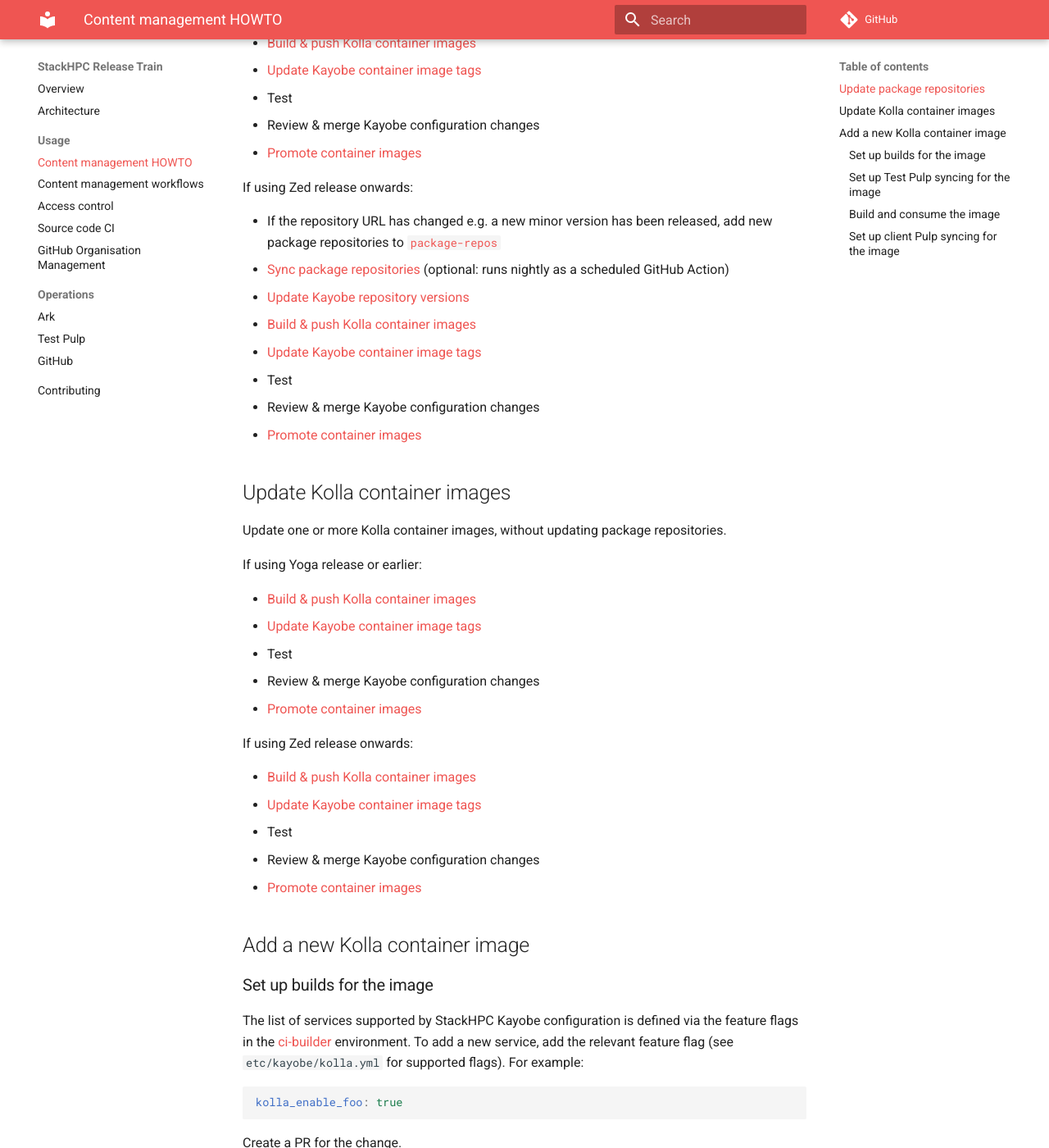
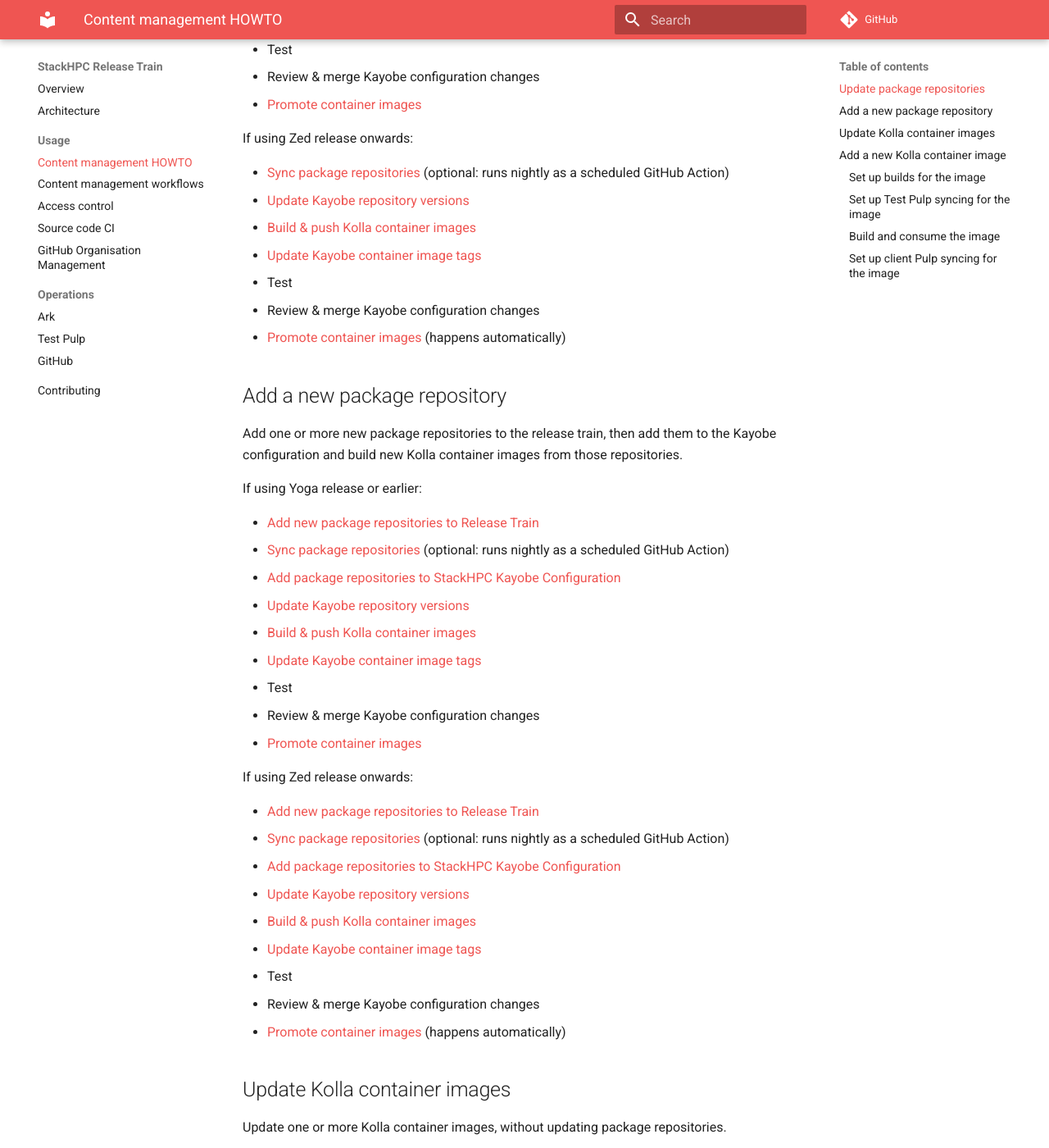
Before and after one commit to stackhpc/stackhpc-release-train, an MkDocs documentation site: the page built from docs/usage/content-howto.md, in a window 1280 px wide and 1400 px high, scrolled down 543 px. Shown: the whole window at 82% size. Built offline with MkDocs 1.6.1 and Material for MkDocs 9.7.7, drawn with Linux system fonts in a browser that asks for light colours; comment, search, counter and statistics services are not loaded; some of the changed text lies outside the part shown.

Commit message:
docs: Add info on how to add new package repos to Kayobe config

```diff
--- a/docs/usage/content-howto.md
+++ b/docs/usage/content-howto.md
@@ -9,7 +9,6 @@ Update one or more package repositories to a new version, then build new Kolla c
 
 If using Yoga release or earlier:
 
-* If the repository URL has changed e.g. a new minor version has been released, add new package repositories to [`package-repos`](https://github.com/stackhpc/stackhpc-release-train/blob/main/ansible/inventory/group_vars/all/package-repos)
 * [Sync package repositories](content-workflows.md#syncing-package-repositories) (optional: runs nightly as a scheduled GitHub Action)
 * [Update Kayobe repository versions](content-workflows.md#updating-package-repository-versions-in-kayobe-configuration)
 * [Build & push Kolla container images](content-workflows.md#building-container-images)
@@ -20,14 +19,41 @@ If using Yoga release or earlier:
 
 If using Zed release onwards:
 
-* If the repository URL has changed e.g. a new minor version has been released, add new package repositories to [`package-repos`](https://github.com/stackhpc/stackhpc-release-train/blob/main/ansible/inventory/group_vars/all/package-repos)
 * [Sync package repositories](content-workflows.md#syncing-package-repositories) (optional: runs nightly as a scheduled GitHub Action)
 * [Update Kayobe repository versions](content-workflows.md#updating-package-repository-versions-in-kayobe-configuration)
 * [Build & push Kolla container images](content-workflows.md#building-container-images)
 * [Update Kayobe container image tags](content-workflows.md#updating-container-image-tags-in-kayobe-configuration-zed-release-onwards)
 * Test
 * Review & merge Kayobe configuration changes
-* [Promote container images](content-workflows.md#promoting-container-images-zed-release-onwards)
+* [Promote container images](content-workflows.md#promoting-container-images-zed-release-onwards) (happens automatically)
+
+## Add a new package repository
+
+Add one or more new package repositories to the release train, then add them to the Kayobe configuration and build new Kolla container images from those repositories.
+
+If using Yoga release or earlier:
+
+* [Add new package repositories to Release Train](content-workflows.md#add-new-package-repositories-to-release-train)
+* [Sync package repositories](content-workflows.md#syncing-package-repositories) (optional: runs nightly as a scheduled GitHub Action)
+* [Add package repositories to StackHPC Kayobe Configuration](content-workflows.md#adding-package-repositories-in-kayobe-configuration)
+* [Update Kayobe repository versions](content-workflows.md#updating-package-repository-versions-in-kayobe-configuration)
+* [Build & push Kolla container images](content-workflows.md#building-container-images)
+* [Update Kayobe container image tags](content-workflows.md#updating-container-image-tags-in-kayobe-configuration-yoga-release-and-earlier)
+* Test
+* Review & merge Kayobe configuration changes
+* [Promote container images](content-workflows.md#promoting-container-images-yoga-release-and-earlier)
+
+If using Zed release onwards:
+
+* [Add new package repositories to Release Train](content-workflows.md#add-new-package-repositories-to-release-train)
+* [Sync package repositories](content-workflows.md#syncing-package-repositories) (optional: runs nightly as a scheduled GitHub Action)
+* [Add package repositories to StackHPC Kayobe Configuration](content-workflows.md#adding-package-repositories-in-kayobe-configuration)
+* [Update Kayobe repository versions](content-workflows.md#updating-package-repository-versions-in-kayobe-configuration)
+* [Build & push Kolla container images](content-workflows.md#building-container-images)
+* [Update Kayobe container image tags](content-workflows.md#updating-container-image-tags-in-kayobe-configuration-zed-release-onwards)
+* Test
+* Review & merge Kayobe configuration changes
+* [Promote container images](content-workflows.md#promoting-container-images-zed-release-onwards) (happens automatically)
 
 ## Update Kolla container images
 
@@ -47,7 +73,7 @@ If using Zed release onwards:
 * [Update Kayobe container image tags](content-workflows.md#updating-container-image-tags-in-kayobe-configuration-zed-release-onwards)
 * Test
 * Review & merge Kayobe configuration changes
-* [Promote container images](content-workflows.md#promoting-container-images-zed-release-onwards)
+* [Promote container images](content-workflows.md#promoting-container-images-zed-release-onwards) (happens automatically)
 
 ## Add a new Kolla container image
 
```
Also changed, not shown: docs/usage/content-workflows.md (+30 -9 lines), docs/usage/source-code-ci.md (+1 -1 lines).
